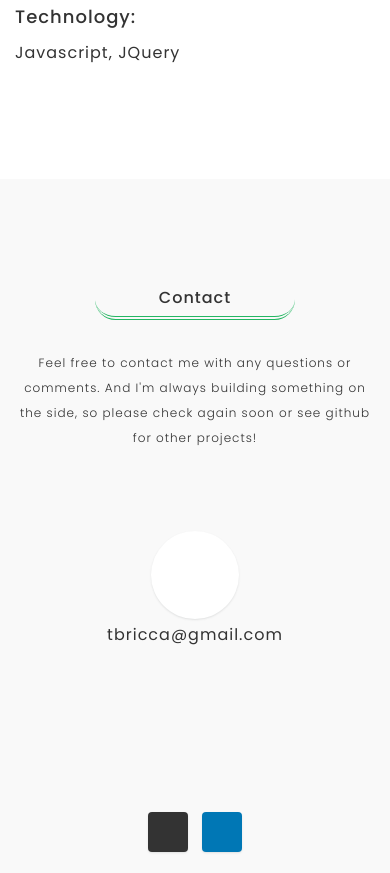
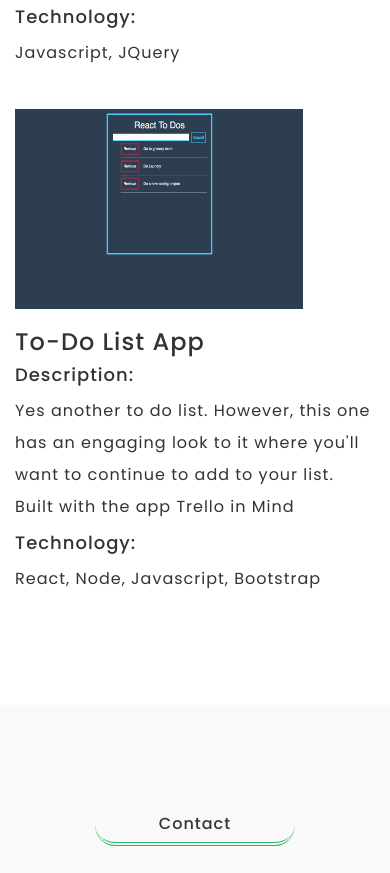
Before and after one commit to tbricca/tony-portfolio, a plain HTML site: page index.html in a window 390 px wide. Shown: the part 5541-6414 px from the top of the page. Drawn offline with Linux system fonts and the light colour scheme.

Commit message:
added my react to do list

```diff
--- a/index.html
+++ b/index.html
@@ -333,6 +333,28 @@
                             </div>
                         </div>
                     </div>
+                    <div class="col-md-4 col-sm-6 col-xs-12 mix mockups">
+                        <div class="item">
+                            <a href="images/portfolio/Todos.png" class="portfolio-popup" title="Project Title">
+                                <a href="https://tbricca.github.io/todos-app-react/.">
+                                    <img src="images/portfolio/ToDos.png" alt="">
+                                </a>
+                            </a>
+                            <div>
+                                <h3>
+                                    To-Do List App
+                                </h3>
+                                <h4>Description:</h4>
+                                <p>
+                                    Yes another to do list. However, this one has an engaging look to it where you'll want to continue to add to your list. Built
+                                    with the app Trello in Mind
+
+                                </p>
+                                <h4>Technology:</h4>
+                                <p>React, Node, Javascript, Bootstrap</p>
+                            </div>
+                        </div>
+                    </div>
 
 
 
```
Also changed, not shown: images/portfolio/ToDos.png (added).
